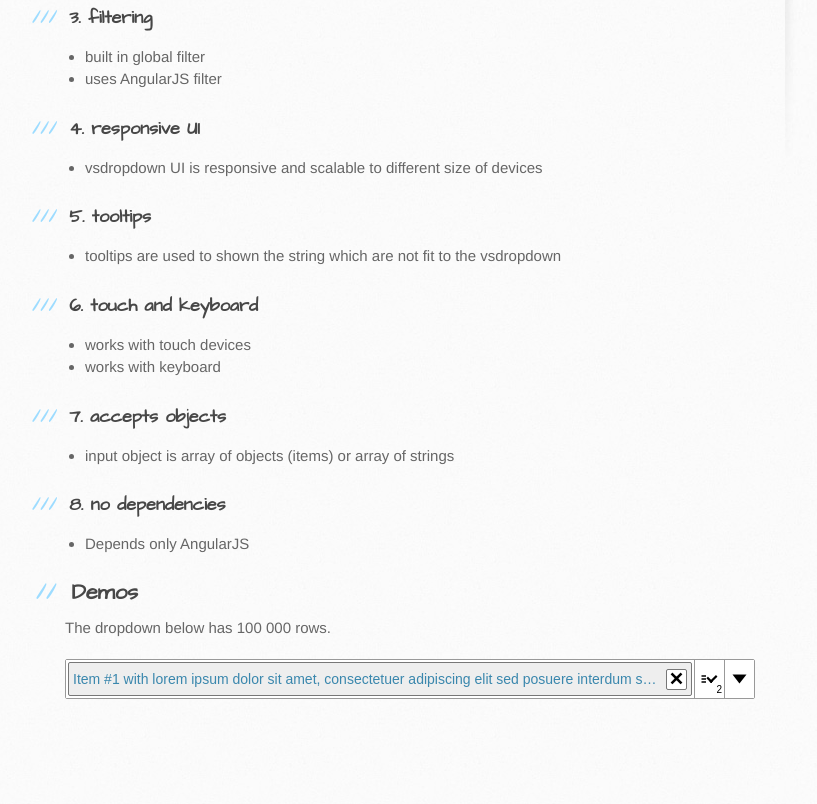
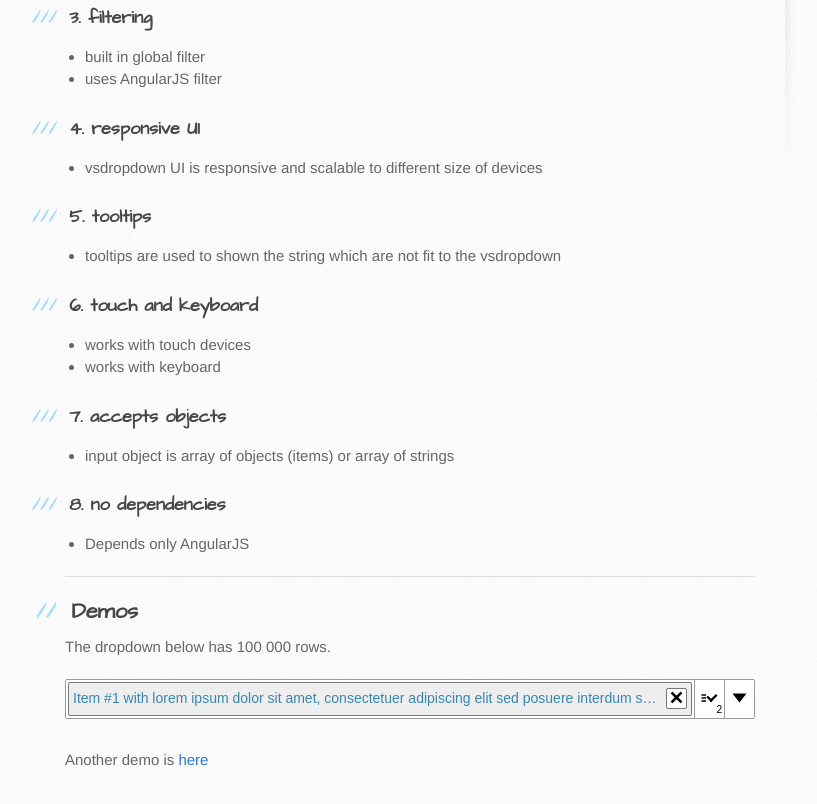
Before and after one commit to kekeh/vsdropdown, a plain HTML site: page index.html in a window 1280 px wide. Shown: the part 614-1418 px from the top of the page, without its empty margins (105-922 px from the left). Drawn offline with nearby package versions, Linux system fonts and the light colour scheme.

Commit message:
Demo added.

```diff
--- a/index.html
+++ b/index.html
@@ -121,6 +121,7 @@
                 <li>Depends only AngularJS</li>
             </ul>
 
+            <hr/>
 
             <h2>
                 <a id="demos" class="anchor" href="#demos" aria-hidden="true"><span class="octicon octicon-link"></span></a>Demos
@@ -130,6 +131,11 @@
                 <p>The dropdown below has 100 000 rows.</p>
 
                 <vsdropdown options="opt"></vsdropdown>
+
+                <p style="margin-top: 30px;">Another demo is <a id="demoslink" class="anchor"
+                                                                href="http://embed.plnkr.co/a9U6nX/preview"
+                                                                target="_blank" aria-hidden="true">here</a></p>
+
             </div>
 
         </section>
```
